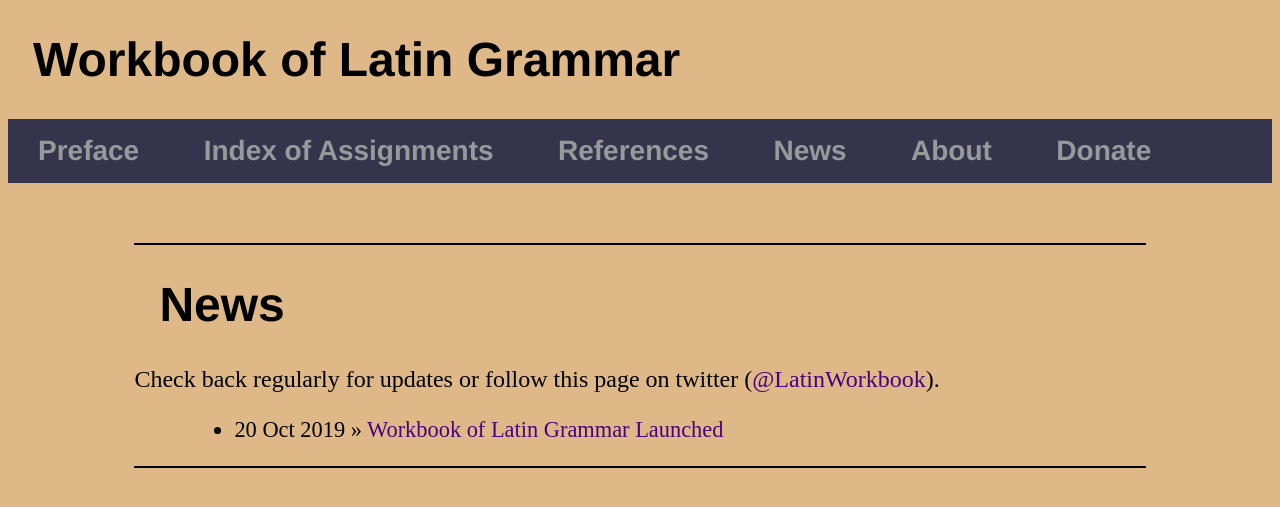
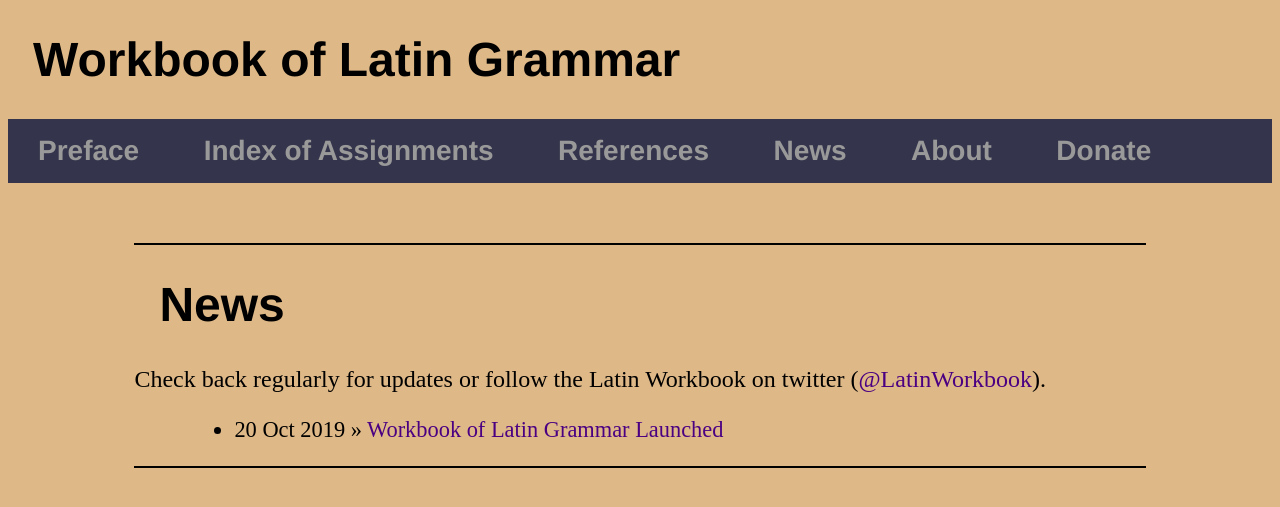
Before and after one commit to AlanCFleming82/AlanCFleming82.github.io, a Jekyll site: the page built from News.html, in a window 1280 px wide. Shown: the top 507 px of the page. Built offline with Jekyll 4.4.1, drawn with Linux system fonts in a browser that asks for light colours.

Commit message:
Update News.html

```diff
--- a/News.html
+++ b/News.html
@@ -4,7 +4,7 @@ title: News
 ---
 	<h1>{{ page.title }}</h1>
 
-	<p> Check back regularly for updates or follow this page on twitter
+	<p> Check back regularly for updates or follow the Latin Workbook on twitter
 		(<a href="https://twitter.com/LatinWorkbook" target="_blank">@LatinWorkbook</a>).</p>
 	<ul class="posts">
 
```
